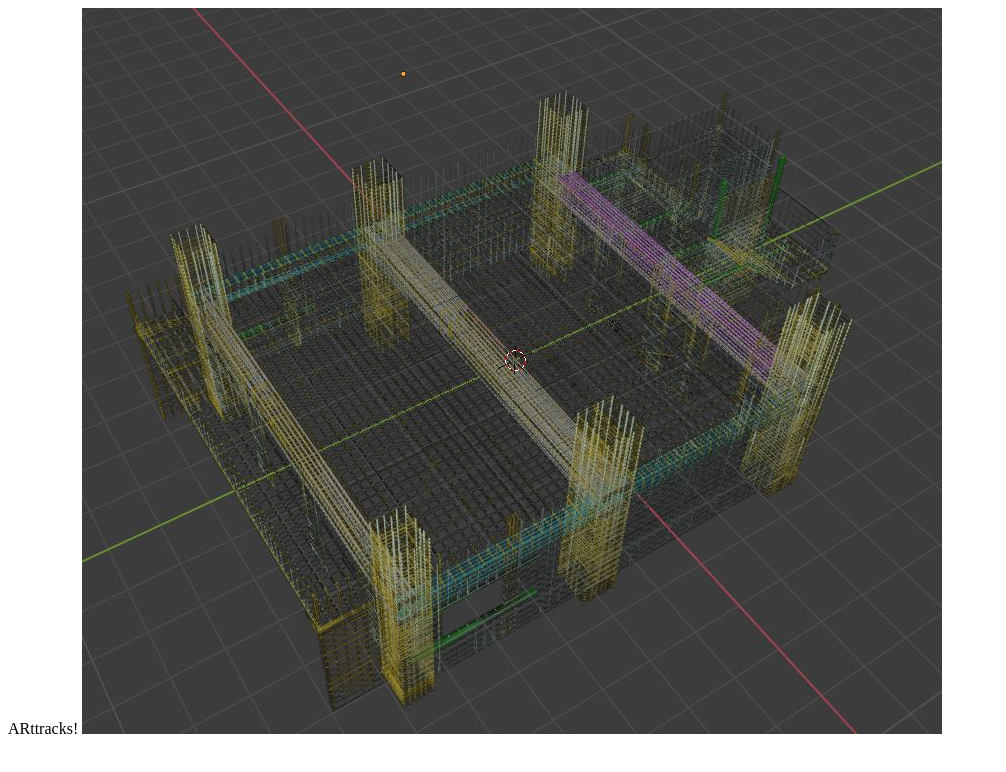
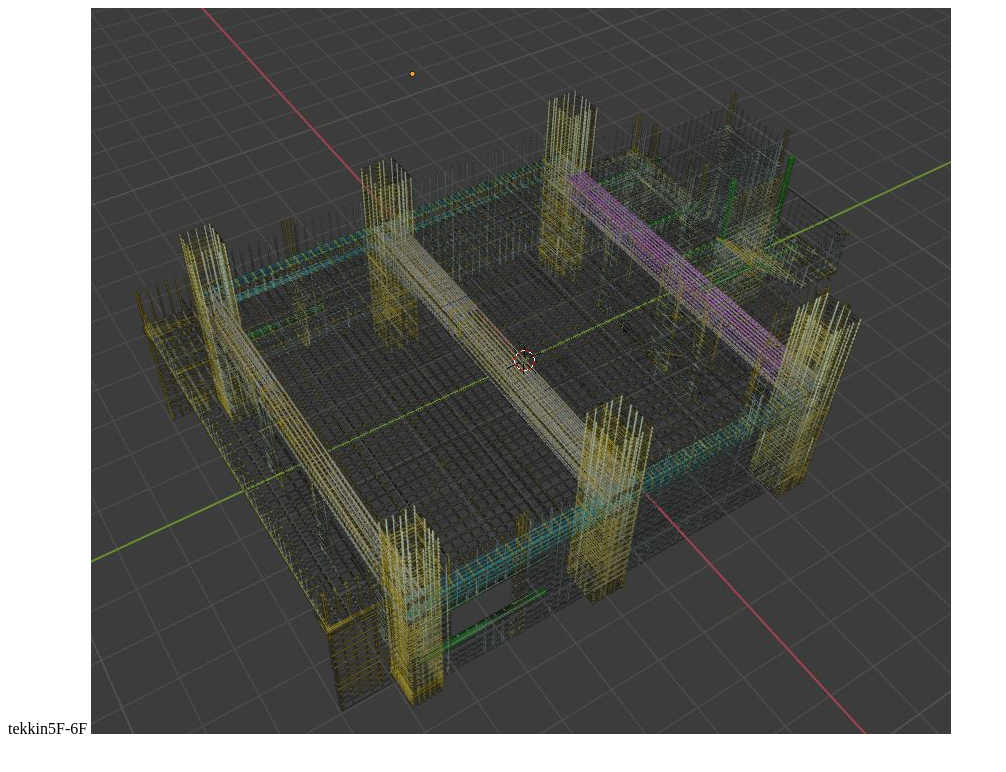
Before and after one commit to daiki0013/tekkin, a plain HTML site: page index.html in a window 1280 px wide. Shown: the whole page, without its empty margins (0-1006 px from the left). Drawn offline with Linux system fonts and the light colour scheme.

Commit message:
Update index.html

```diff
--- a/index.html
+++ b/index.html
@@ -6,7 +6,7 @@
   </head>
   <body>
      <script type="text/javascript">
-      document.write("ARttracks! \n");
+      document.write("tekkin5F-6F \n");
     </script>
     <a href="tekkin.reality" rel="ar">
     <img src="tekkin.JPG">
```
